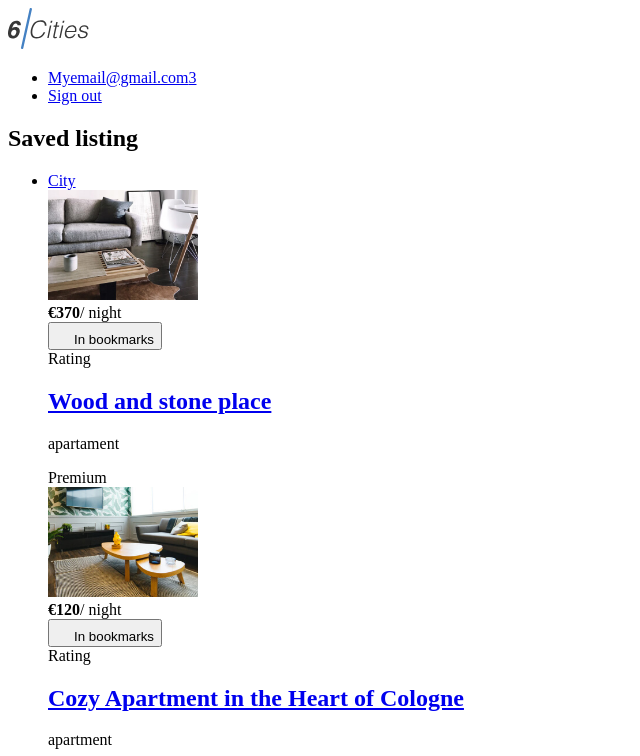
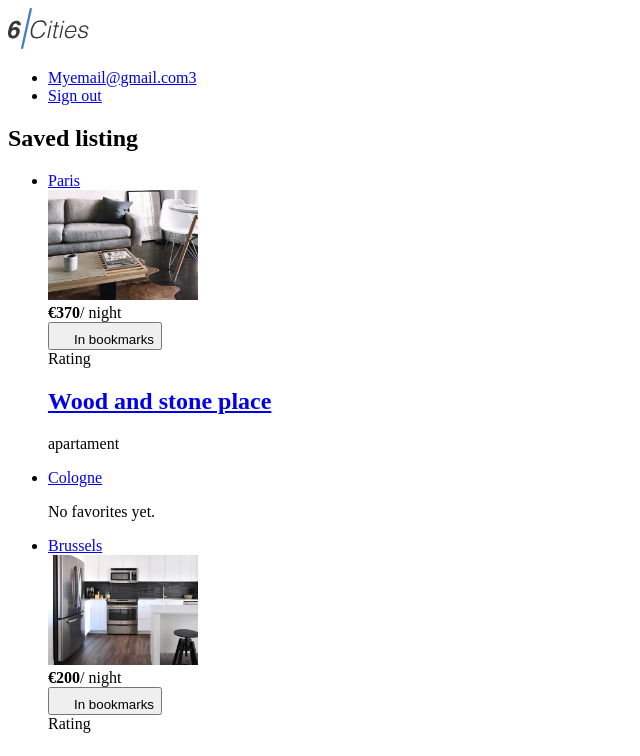
Before and after one commit to AlexDemeshkin/MyReantServise, a React app in the folder my-rent-service/: page /favorites in a window 1280 px wide. Shown: the top 756 px of the page, without its empty margins (0-640 px from the left). Built offline with nearby package versions, Linux system fonts and the light colour scheme; the HTML template or start-up script is replaced by a standard one.

Commit message:
Update favorite-card-list.tsx

```diff
--- a/my-rent-service/src/components/favorite-card-list/favorite-card-list.tsx
+++ b/my-rent-service/src/components/favorite-card-list/favorite-card-list.tsx
@@ -1,27 +1,43 @@
 import { JSX } from "react";
-import { OfferList } from "../../types/offer";
+import { OffersList } from "../../types/offer";
 import FavoritesCard from "../favorite-card/favorite-card";
 
 type FavotitesCardListProps = {
-    offersList : OfferList[];
+    offersList : OffersList[];
+    city: string;
 };
 
-
-function FavoritesCardList({offersList} : FavotitesCardListProps ): JSX.Element {
-    return(
-        <li className="favorites__locations-items">
+function FavoritesCardList({offersList,city} : FavotitesCardListProps ): JSX.Element {
+  const favoriteOffers = offersList.filter(
+    (item) => item.isFavorite && item.city.name === city);
+      return(
+        <li className="favorites__locations-items" >
                 <div className="favorites__locations locations locations--current">
                   <div className="locations__item">
                     <a className="locations__item-link" href="#">
-                      <span>City</span>
+                      <span>{city}</span>
                     </a>
                   </div>
                 </div>
                 <div className="favorites__places">
-                {Array.from(offersList, (item) =>
-                  <FavoritesCard key={ item.id } id = { item.id } title = { item.title }  type = { item.type } price = { item.price }
-                            previewImage = { item.previewImage } isPremium = {item.isPremium} rating = { item.rating } />)}
-
+                  {favoriteOffers.length > 0 ? (
+                    favoriteOffers.map((item) => (
+                      <FavoritesCard
+                        key={item.id}
+                        id={item.id}
+                        city={item.city.name}
+                        title={item.title}
+                        type={item.type}
+                        price={item.price}
+                        previewImage={item.previewImage}
+                        isPremium={item.isPremium}
+                        rating={item.rating}
+                        isFavorite={item.isFavorite}
+                      />
+                    ))
+                  ) : (
+                    <p>No favorites yet.</p>
+                  )}
                 </div>
               </li>
         );
```
